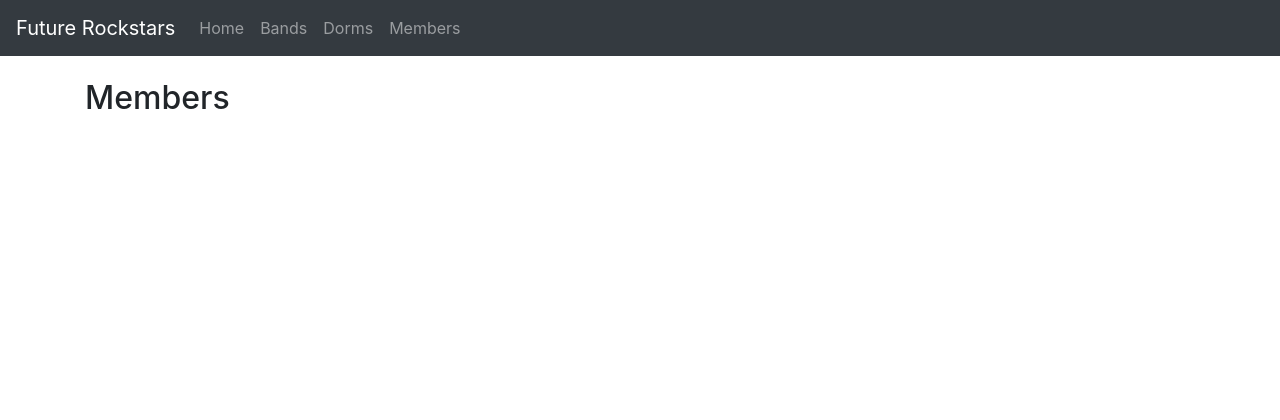
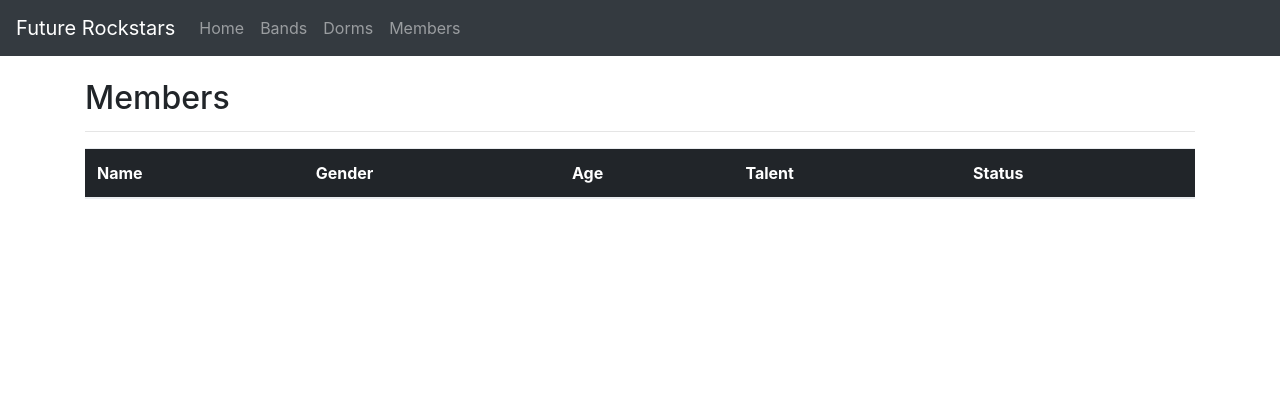
Before and after one commit to zhixuan1994/future-rockstars, a Flask app: page /members in a window 1280 px wide. Shown: the top 420 px of the page. Run offline with Flask 2, Linux system fonts and the light colour scheme; lists and menus that the app fills with data are empty; some libraries are stand-ins or nearby versions.

Commit message:
US15 - Updated member template stub to display members

```diff
--- a/app/templates/members.html
+++ b/app/templates/members.html
@@ -2,4 +2,29 @@
 {% set active_page = "members" %}
 {% block content %}
     <h2>Members</h2>
+
+    <hr>
+
+    <table class="table table-striped">
+        <thead class="thead-inverse">
+            <tr>
+                <th>Name</th>
+                <th>Gender</th>
+                <th>Age</th>
+                <th>Talent</th>
+                <th>Status</th>
+            </tr>
+        </thead>
+        <tbody>
+            {% for member in members %}
+                <tr>
+                    <td>{{member.name}}</td>
+                    <td>{{member.gender}}</td>
+                    <td>{{member.age}}</td>
+                    <td>{{member.talent}}</td>
+                    <td>{{member.status}}</td>
+                </tr>
+            {% endfor %}
+        </tbody>
+    </table>
 {% endblock %}
```
